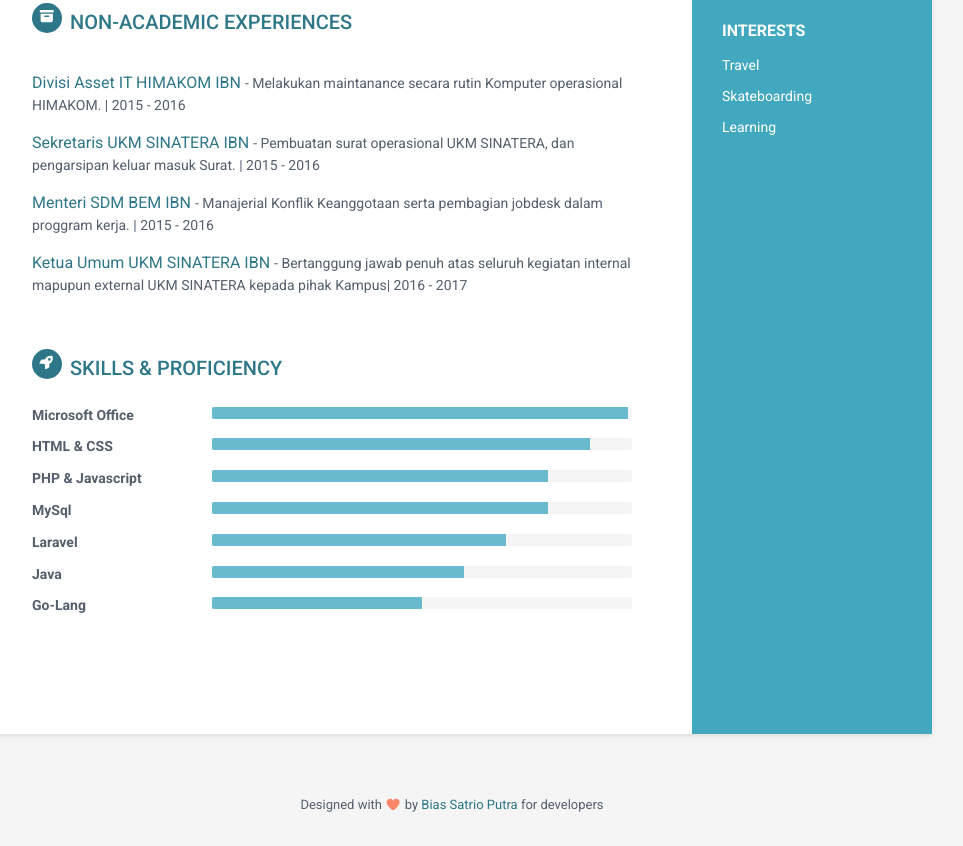
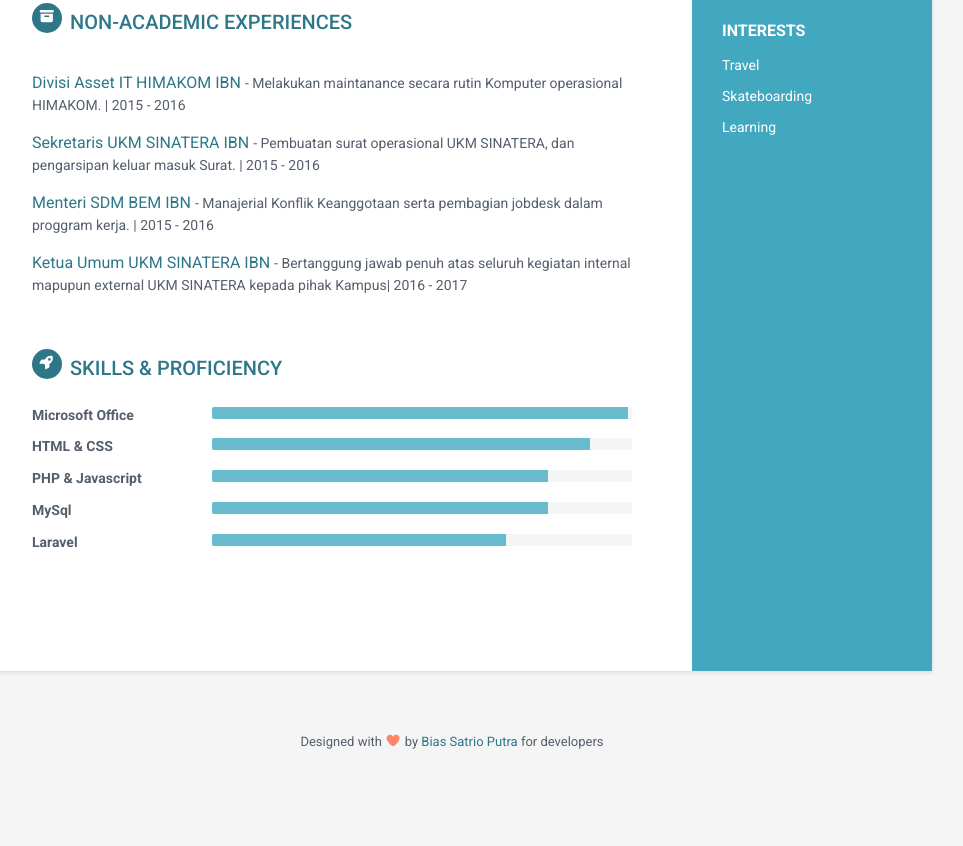
Before and after one commit to biassp/biassp.github.io, a plain HTML site: page index.html in a window 1280 px wide. Shown: the part 923-1769 px from the top of the page, without its empty margins (188-1151 px from the left). After the commit the page ends 1705 px from the top, so only its background shows below. Drawn offline with Linux system fonts and the light colour scheme.

Commit message:
Update index.html

```diff
--- a/index.html
+++ b/index.html
@@ -250,25 +250,7 @@
                                 aria-valuenow="95" aria-valuemin="0" aria-valuemax="100"></div>
                         </div>
                     </div>
-                    <!--//item-->
 
-                    <div class="item">
-                        <h3 class="level-title">Java </h3>
-                        <div class="progress level-bar">
-                            <div class="progress-bar theme-progress-bar" role="progressbar" style="width: 60%"
-                                aria-valuenow="85" aria-valuemin="0" aria-valuemax="100"></div>
-                        </div>
-                    </div>
-                    <!--//item-->
-
-                    <div class="item">
-                        <h3 class="level-title">Go-Lang</h3>
-                        <div class="progress level-bar">
-                            <div class="progress-bar theme-progress-bar" role="progressbar" style="width: 50%"
-                                aria-valuenow="60" aria-valuemin="0" aria-valuemax="100"></div>
-                        </div>
-                    </div>
-                    <!--//item-->
 
                 </div>
             </section>
```
